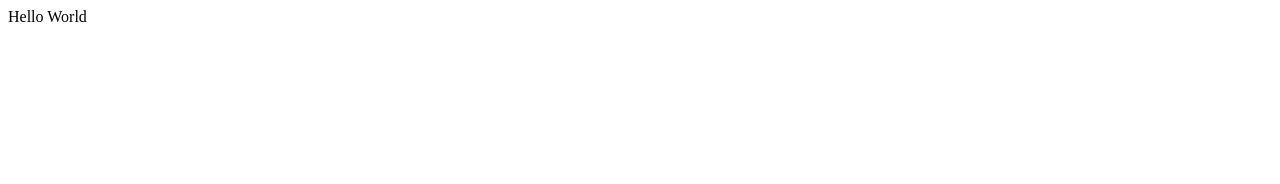
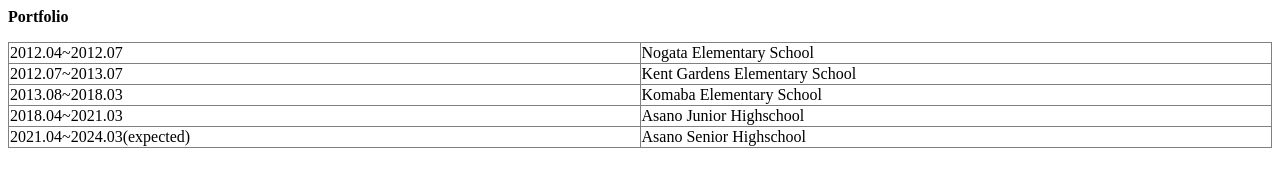
Before and after one commit to kayi1224/kayi1224.github.io, a plain HTML site: page index.html in a window 1280 px wide. Drawn offline with Linux system fonts and the light colour scheme.

Commit message:
Update index.html

```diff
--- a/index.html
+++ b/index.html
@@ -1,2 +1,25 @@
-<DOCTYPE HTML>
-Hello World
+<p><strong>Portfolio</strong></p>
+<table style="border-collapse: collapse; width: 100%; height: 90px;" border="1">
+<tbody>
+<tr style="height: 18px;">
+<td style="width: 50%; height: 18px;">2012.04~2012.07</td>
+<td style="width: 50%; height: 18px;">Nogata Elementary School</td>
+</tr>
+<tr style="height: 18px;">
+<td style="width: 50%; height: 18px;">2012.07~2013.07</td>
+<td style="width: 50%; height: 18px;">Kent Gardens Elementary School</td>
+</tr>
+<tr style="height: 18px;">
+<td style="width: 50%; height: 18px;">2013.08~2018.03</td>
+<td style="width: 50%; height: 18px;">Komaba Elementary School</td>
+</tr>
+<tr style="height: 18px;">
+<td style="width: 50%; height: 18px;">2018.04~2021.03</td>
+<td style="width: 50%; height: 18px;">Asano Junior Highschool</td>
+</tr>
+<tr style="height: 18px;">
+<td style="width: 50%; height: 18px;">2021.04~2024.03(expected)</td>
+<td style="width: 50%; height: 18px;">Asano Senior Highschool</td>
+</tr>
+</tbody>
+</table>
```
